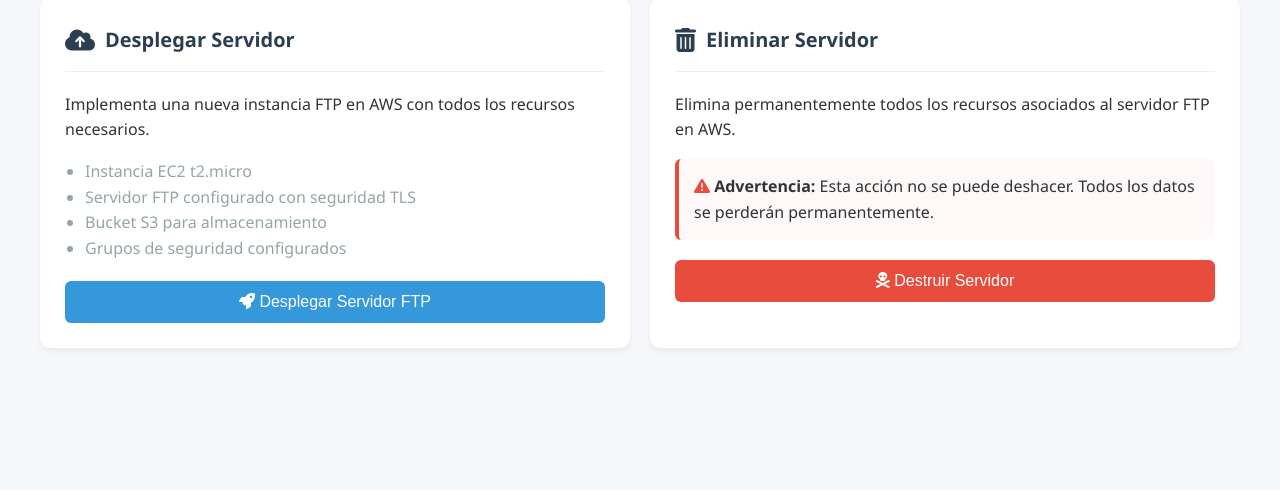
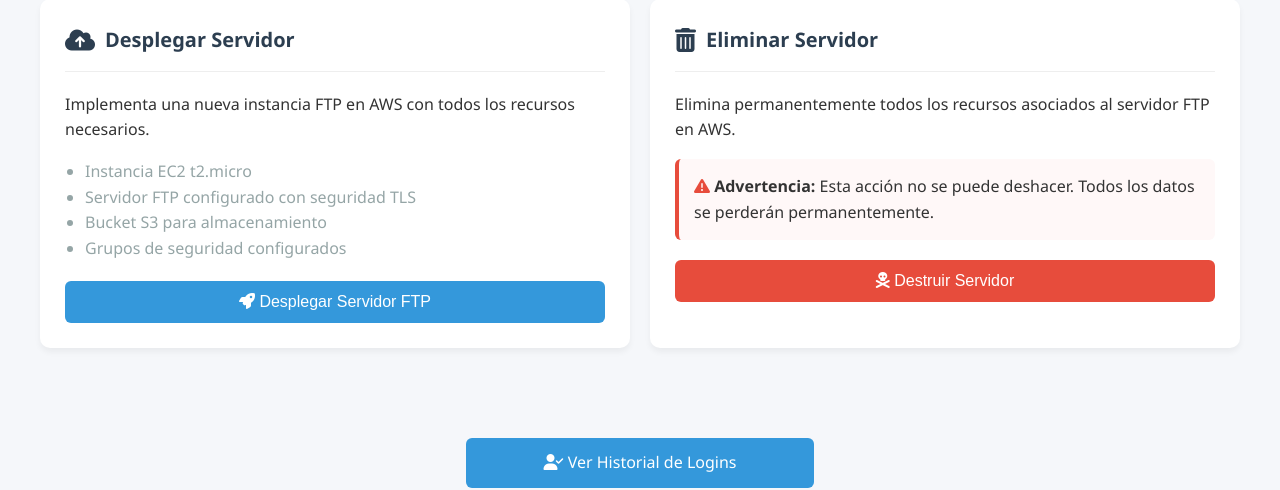
Before and after one commit to alvarodoca/PROYECTO, a PHP site: page / in a window 1280 px wide. Shown: the part 310-800 px from the top of the page. Run offline with PHP 8.4, Linux system fonts and the light colour scheme; the visitor is signed in with stand-in values (Sample User, id 1).

Commit message:
Update index.php

```diff
--- a/frontend_con_el_css/index.php
+++ b/frontend_con_el_css/index.php
@@ -378,6 +378,13 @@ $serverStatus = [
         </div>
     </div>
 
+    <!-- Botón para ver historial de logins -->
+    <div style="margin-top: 40px; text-align: center;">
+        <a href="ver_logins.php" class="btn btn-primary" style="max-width: 300px; margin: 0 auto;">
+            <i class="fas fa-user-check"></i> Ver Historial de Logins
+        </a>
+    </div>
+
     <script>
         function showConfirmation() {
             document.getElementById('confirmationModal').style.display = 'flex';
```
